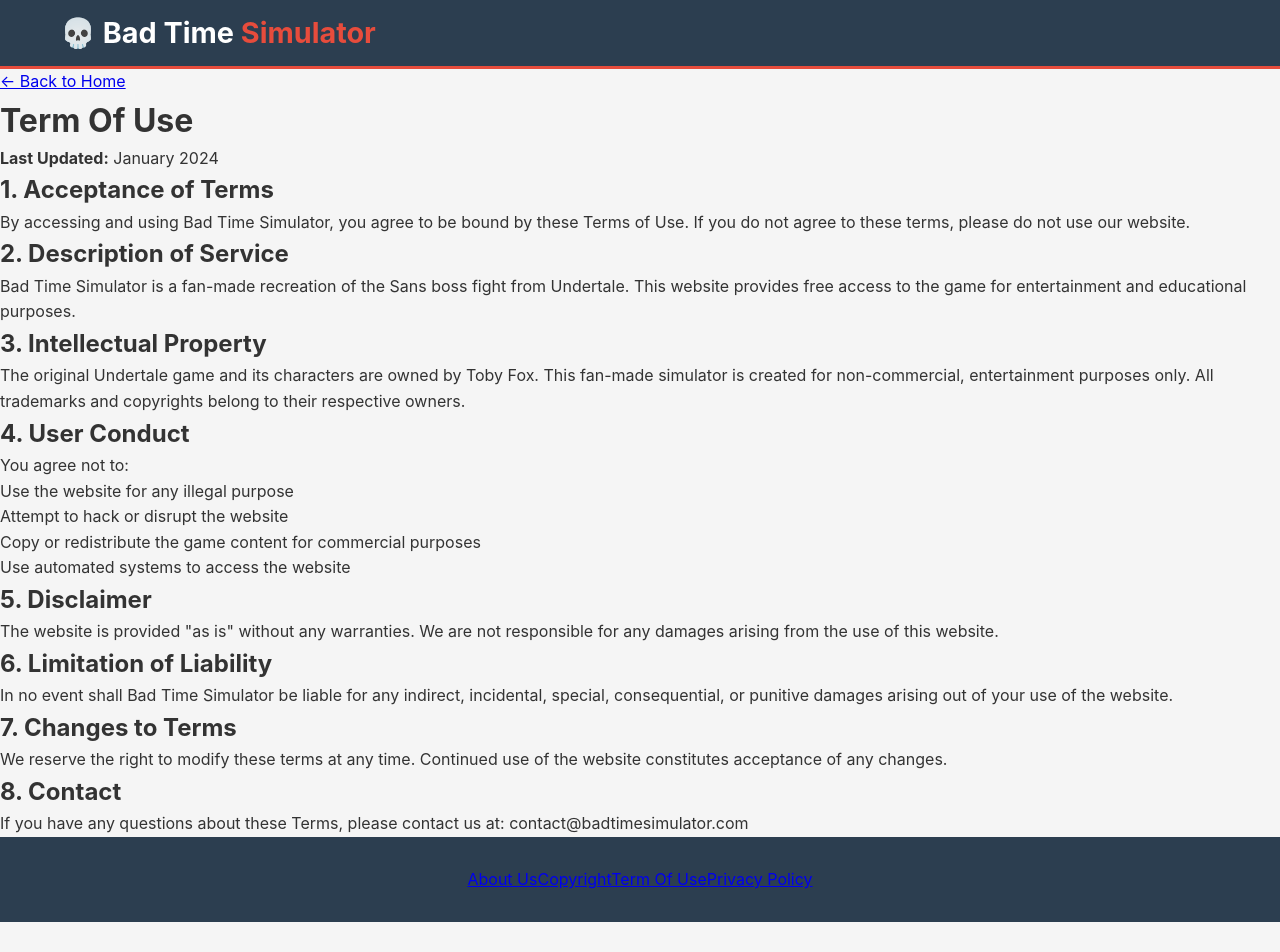
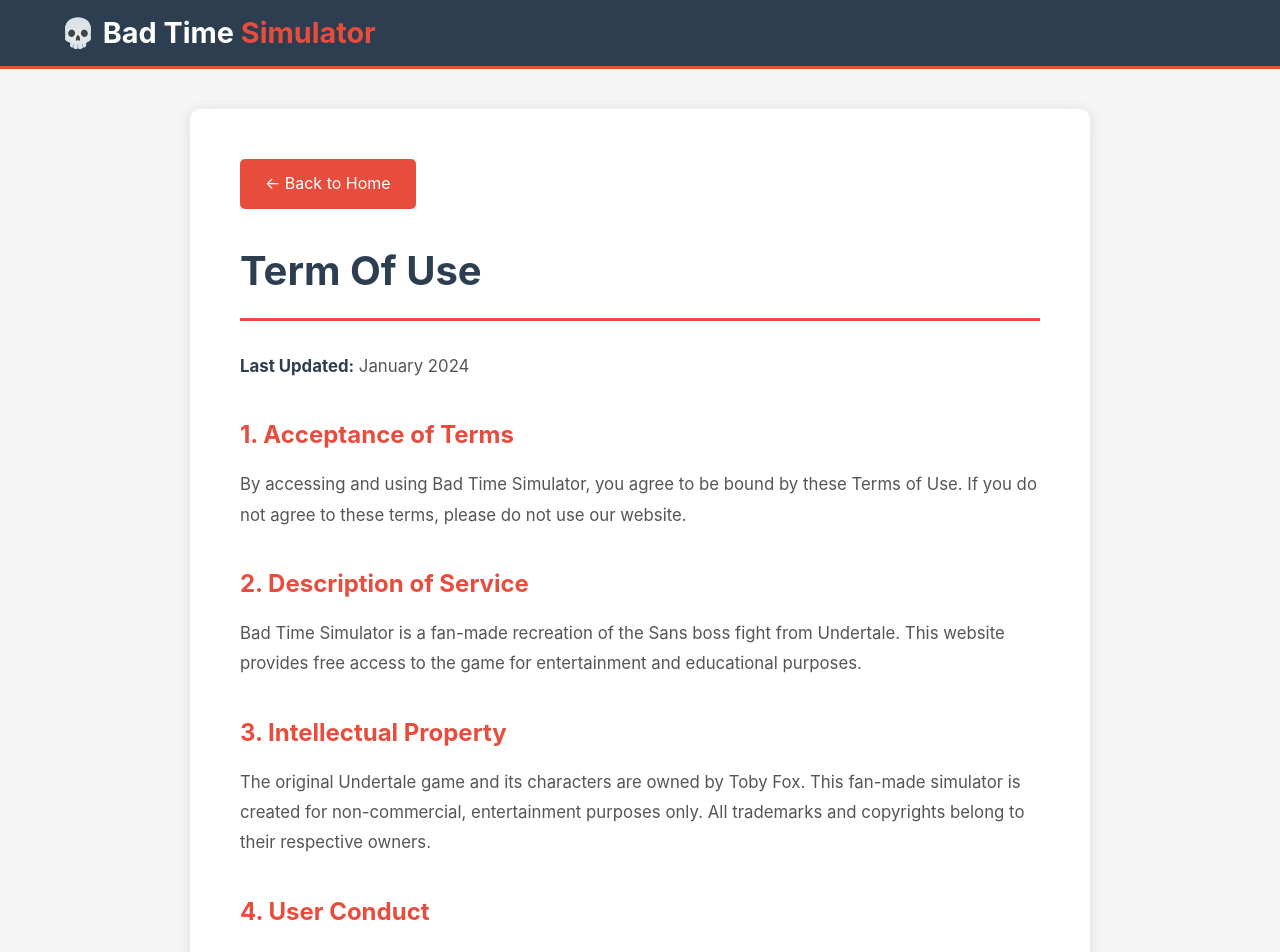
Before and after one commit to lunianfu1986/bad-time-simulator-nextjs, a Next.js app: page /terms in a window 1280 px wide. Shown: the top 952 px of the page. Before the commit the page ends 922 px from the top, so only its background shows below. Built offline with nearby package versions, Linux system fonts and the light colour scheme.

Commit message:
Update globals.css

```diff
--- a/app/globals.css
+++ b/app/globals.css
@@ -289,3 +289,114 @@
   .content-section { padding: 20px; }
   .content-section h2 { font-size: 1.5em; }
 }
+/* ========== Footer 样式 ========== */
+.footer {
+  background: linear-gradient(180deg, #5a8a9a 0%, #7ba3b0 100%);
+  color: #fff;
+  padding: 40px 20px 30px;
+}
+
+.footer-links {
+  display: flex;
+  justify-content: flex-start;
+  gap: 60px;
+  flex-wrap: wrap;
+  padding: 10px 50px;
+}
+
+.footer-links a {
+  color: #fff;
+  text-decoration: none;
+  font-size: 1em;
+  font-weight: 500;
+  transition: opacity 0.3s;
+}
+
+.footer-links a:hover {
+  opacity: 0.8;
+  text-decoration: underline;
+}
+
+/* ========== 二级页面样式 ========== */
+.sub-page {
+  min-height: calc(100vh - 200px);
+  background: #f5f5f5;
+  padding: 40px 20px;
+}
+
+.sub-page-content {
+  max-width: 900px;
+  margin: 0 auto;
+  background: #fff;
+  padding: 50px;
+  border-radius: 10px;
+  box-shadow: 0 2px 15px rgba(0,0,0,0.1);
+}
+
+.sub-page-content h1 {
+  color: #2c3e50;
+  font-size: 2.5em;
+  margin-bottom: 30px;
+  padding-bottom: 15px;
+  border-bottom: 3px solid #e74c3c;
+}
+
+.sub-page-content h2 {
+  color: #e74c3c;
+  font-size: 1.5em;
+  margin: 35px 0 15px;
+}
+
+.sub-page-content p {
+  color: #555;
+  font-size: 1.05em;
+  margin-bottom: 15px;
+  line-height: 1.8;
+}
+
+.sub-page-content ul {
+  margin: 15px 0 20px 30px;
+  color: #555;
+  line-height: 2;
+}
+
+.sub-page-content li {
+  margin-bottom: 8px;
+}
+
+.sub-page-content strong {
+  color: #2c3e50;
+}
+
+.back-btn {
+  display: inline-block;
+  background: #e74c3c;
+  color: #fff;
+  text-decoration: none;
+  padding: 12px 25px;
+  border-radius: 5px;
+  font-size: 1em;
+  margin-bottom: 30px;
+  transition: background 0.3s;
+}
+
+.back-btn:hover {
+  background: #c0392b;
+}
+
+/* ========== 响应式 - 二级页面 ========== */
+@media (max-width: 768px) {
+  .sub-page-content {
+    padding: 30px 20px;
+  }
+
+  .sub-page-content h1 {
+    font-size: 1.8em;
+  }
+
+  .footer-links {
+    justify-content: center;
+    gap: 30px;
+    padding: 10px 20px;
+  }
+}
```
